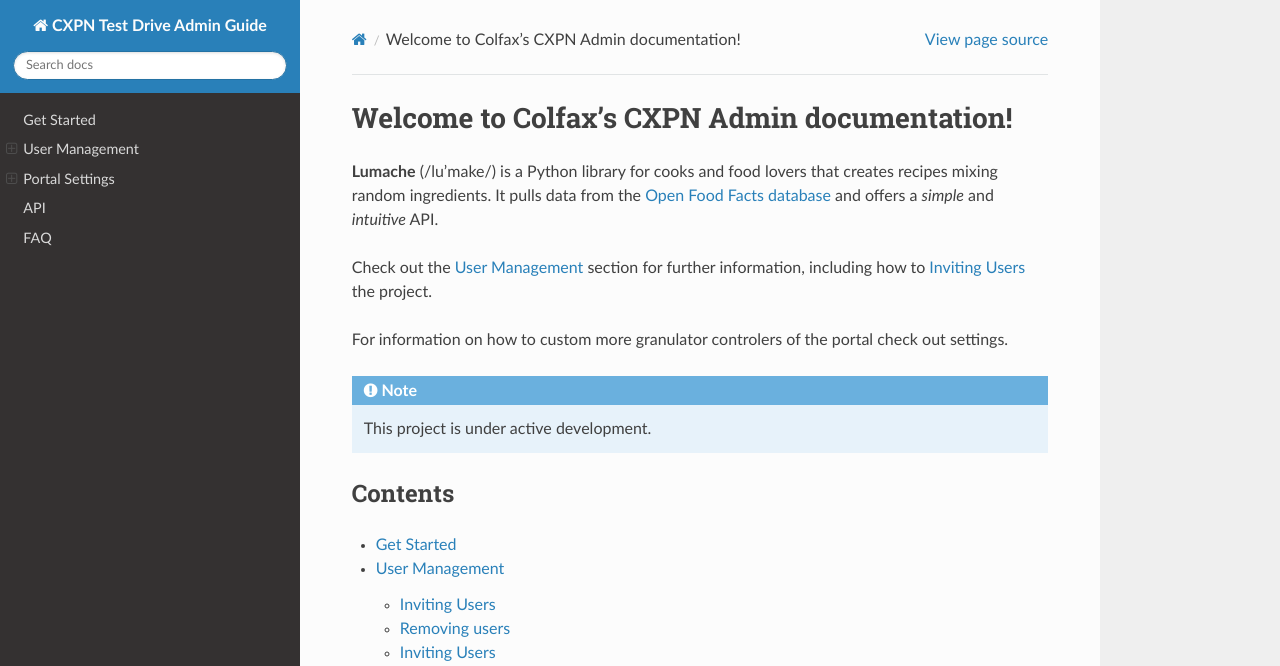
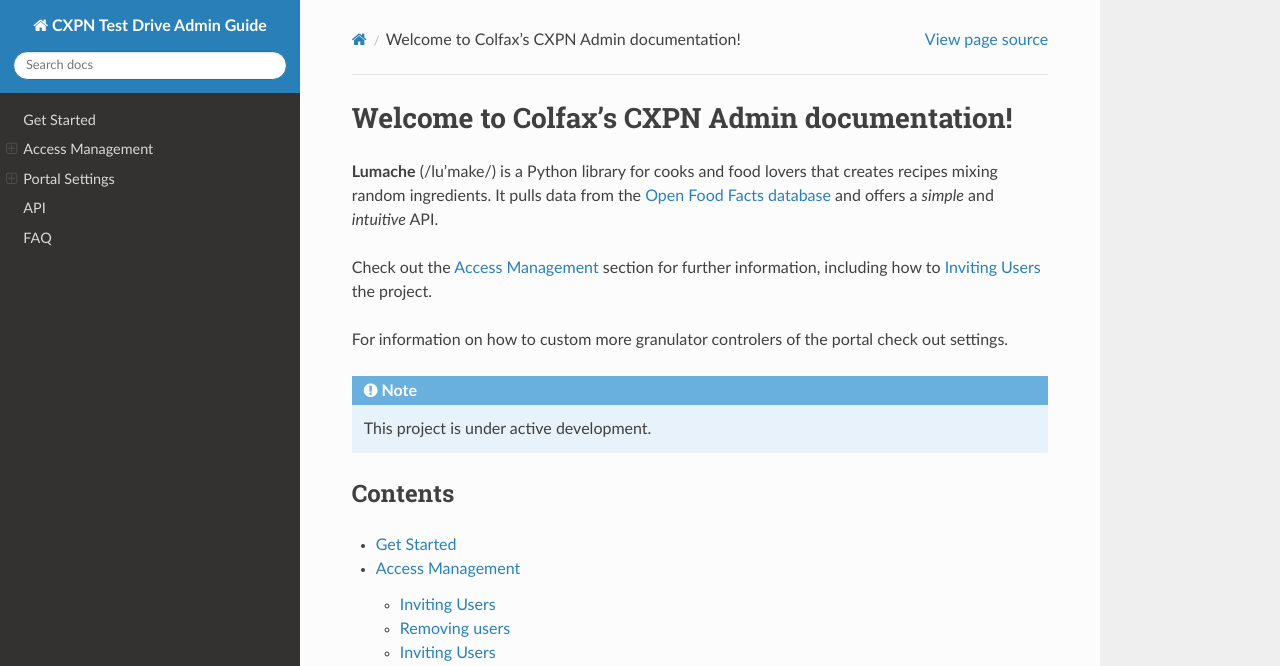
Before and after one commit to ColfaxResearch/cxpn-admin-readthedocs, a Sphinx documentation site: the page built from docs/source/index.rst, in a window 1280 px wide and 900 px high. Shown: the top 666 px of the window. Built offline with Sphinx 7.4.7 and the Read the Docs theme 3.1.0, drawn with Linux system fonts in a browser that asks for light colours.

Commit message:
renamed user-management to access-management to include user and reservation management.

```diff
--- a/docs/source/user-management.rst
+++ b/docs/source/access-management.rst
@@ -1,4 +1,4 @@
-User Management
+Access Management
 =====
 
 .. _inviteusers:
--- a/docs/source/index.rst
+++ b/docs/source/index.rst
@@ -6,7 +6,7 @@
 It pulls data from the `Open Food Facts database <https://world.openfoodfacts.org/>`_
 and offers a *simple* and *intuitive* API.
 
-Check out the :doc:`user-management` section for further information, including
+Check out the :doc:`access-management` section for further information, including
 how to :ref:`inviteusers` the project.
 
 For information on how to custom more granulator controlers of the portal check out :doc:`settings`.
@@ -21,7 +21,7 @@
 .. toctree::
 
    get-started
-   user-management
+   access-management
    portal-settings
    api
    faq
```
